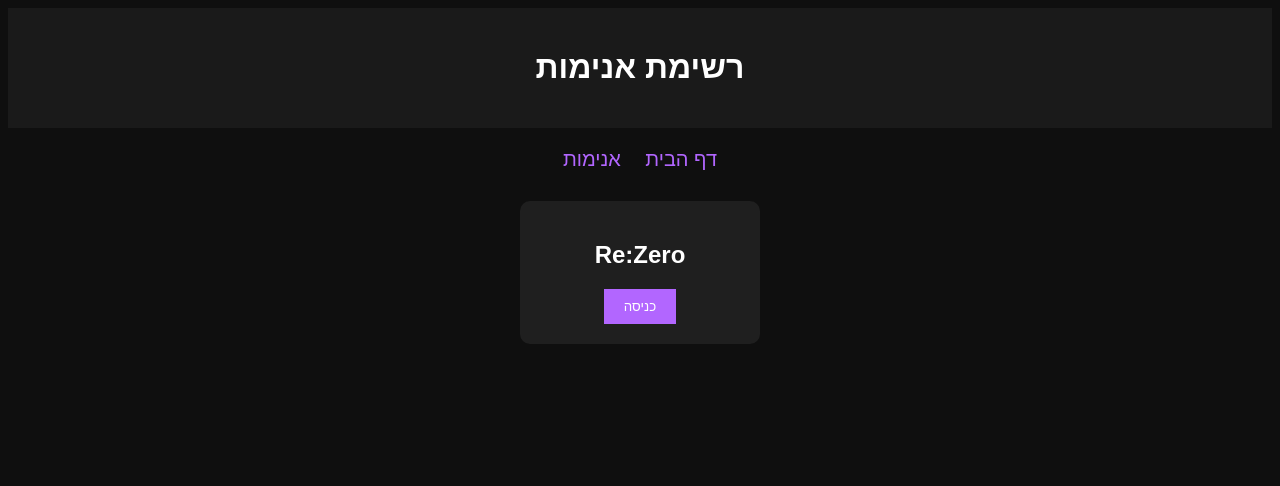
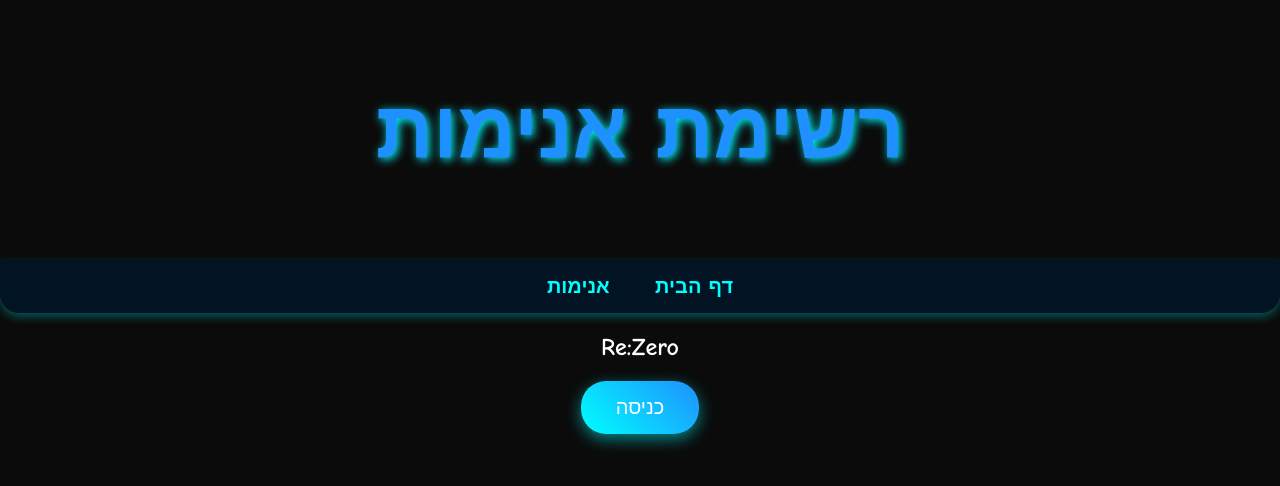
Before and after one commit to nikiasd/Anime-website, a plain HTML site: page anime.html in a window 1280 px wide. Drawn offline with Linux system fonts and the light colour scheme.

Commit message:
Refactor CSS styles for consistency and clarity

```diff
--- a/style.css
+++ b/style.css
@@ -1,42 +1,62 @@
+/* --- בסיס האתר --- */
 body{
-background:#0f0f0f;
-color:white;
-font-family:Arial;
-text-align:center;
+  margin:0;
+  font-family: 'Comic Sans MS', Arial, sans-serif;
+  background: #0b0b0b;
+  color: white;
+  text-align:center;
 }
 
-header{
-background:#1a1a1a;
-padding:20px;
+/* --- כיסוי חצי שקוף --- */
+.overlay{
+  background:rgba(10,15,40,0.9);
+  min-height:100vh;
+  padding-bottom:50px;
 }
 
+/* --- כותרת עליונה --- */
+header{
+  padding:30px;
+  font-size:40px;
+  color:#1e90ff;
+  text-shadow: 2px 2px 10px #00ffff;
+}
+
+/* --- ניווט --- */
 nav{
-margin:20px;
+  background:rgba(0,20,40,0.85);
+  padding:15px;
+  border-radius:0 0 20px 20px;
+  box-shadow:0 4px 10px rgba(0,255,255,0.3);
 }
 
 nav a{
-color:#b266ff;
-margin:10px;
-font-size:20px;
-text-decoration:none;
+  color:#00ffff;
+  margin:20px;
+  font-size:20px;
+  text-decoration:none;
+  font-weight:bold;
+  transition:0.3s;
 }
 
 nav a:hover{
-color:#ff66cc;
+  color:#ffffff;
+  text-shadow:0 0 8px #00ffff;
 }
 
-.anime{
-background:#1f1f1f;
-margin:30px auto;
-padding:20px;
-width:200px;
-border-radius:10px;
+/* המשך העיצוב של הכפתורים והכרטיסים... */
+.button, button {
+  background:linear-gradient(45deg,#00ffff,#1e90ff);
+  border:none;
+  padding:15px 35px;
+  border-radius:25px;
+  color:white;
+  font-size:20px;
+  cursor:pointer;
+  box-shadow:0 5px 15px rgba(0,255,255,0.5);
+  transition:0.3s;
 }
 
-button{
-background:#b266ff;
-border:none;
-padding:10px 20px;
-color:white;
-cursor:pointer;
+.button:hover, button:hover {
+  transform:scale(1.1);
 }
```
